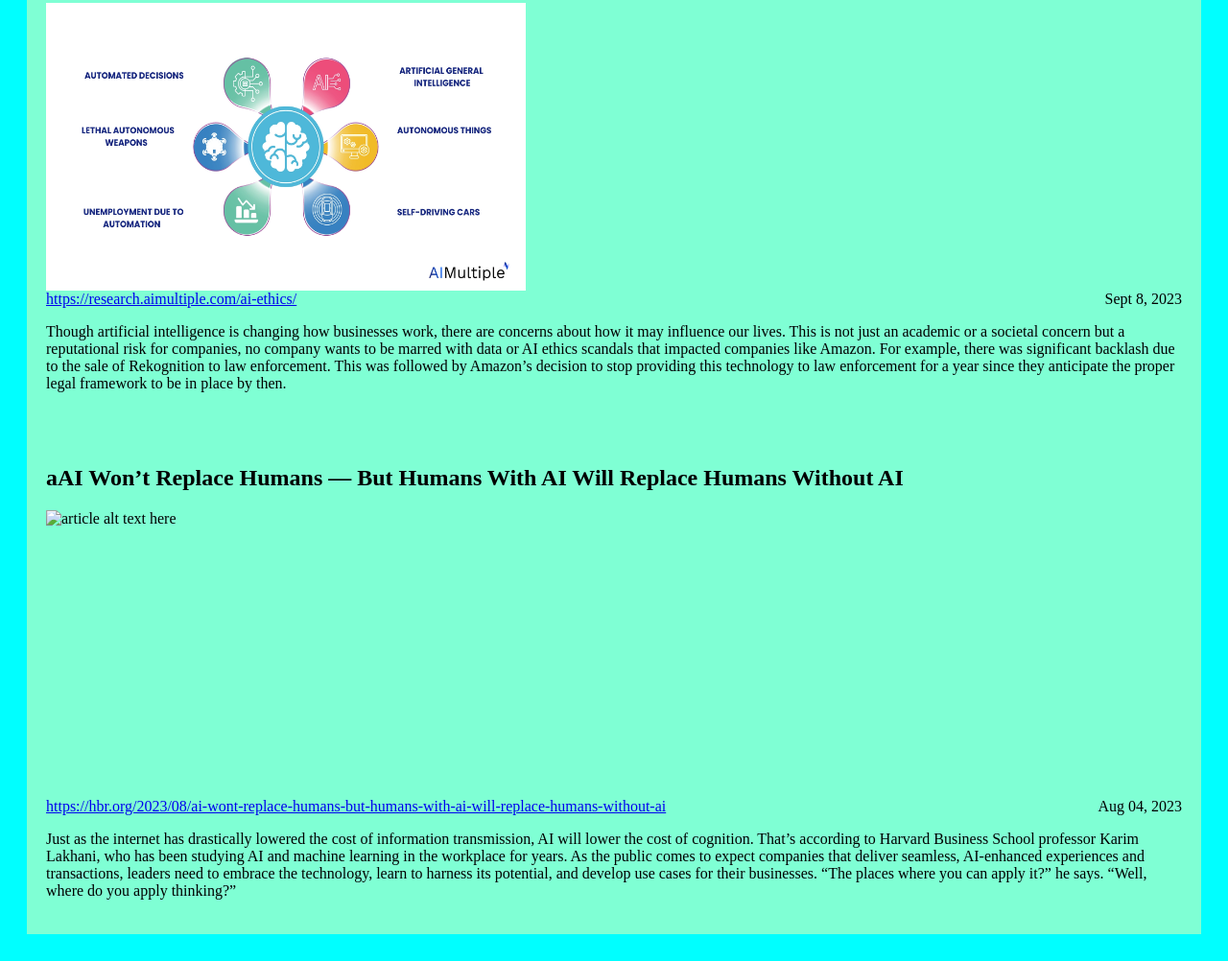
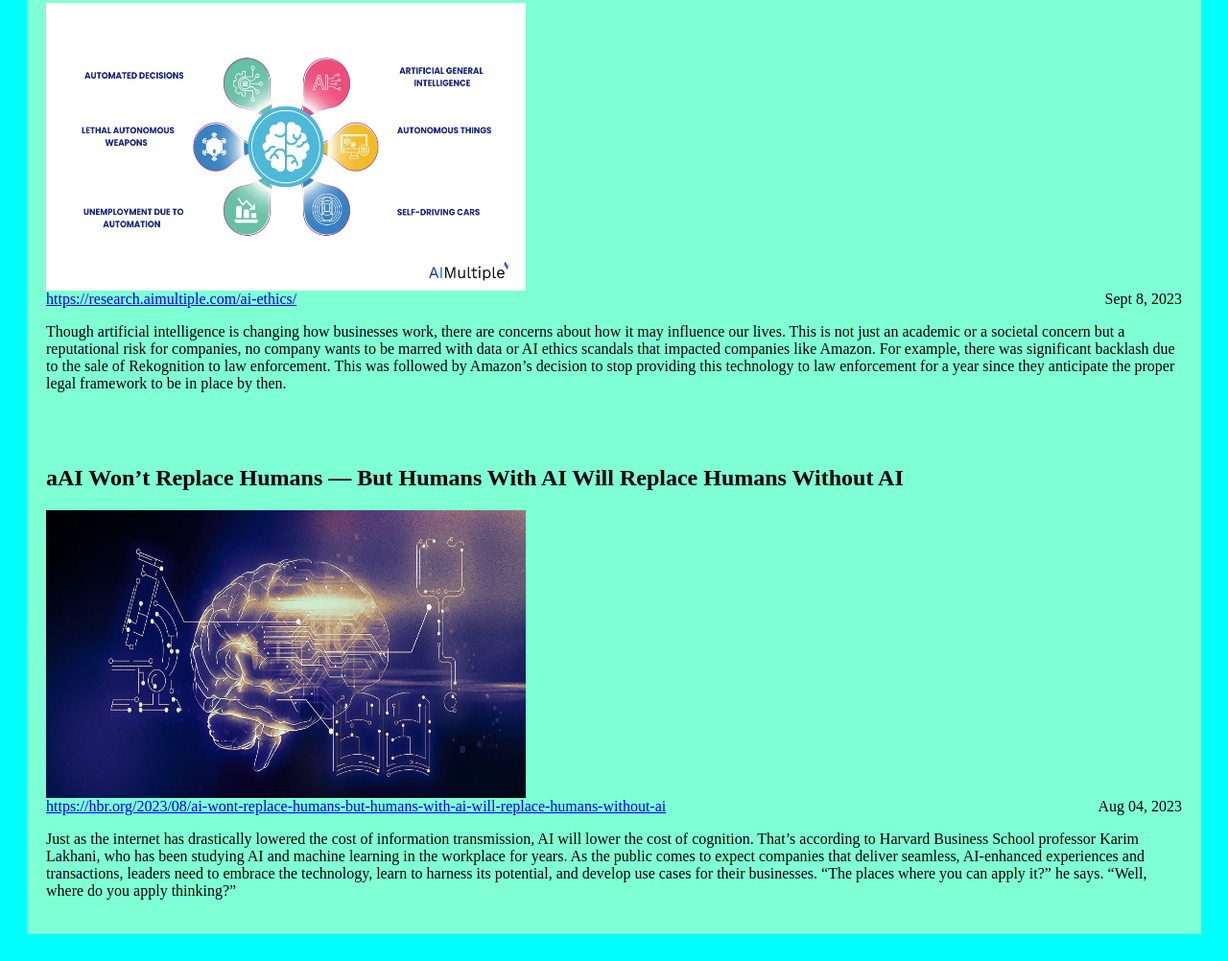
Before and after one commit to quambankole/Blog_04, a plain HTML site: page index.html in a window 1280 px wide. Shown: the part 1699-2701 px from the top of the page at 96% size. Drawn offline with Linux system fonts and the light colour scheme.

Commit message:
Fifth Article

```diff
--- a/index.html
+++ b/index.html
@@ -84,8 +84,7 @@
         </article>
         <article>
             <h2>aAI Won’t Replace Humans — But Humans With AI Will Replace Humans Without AI</h2>
-            <img src="" alt="article alt text
-            here">
+            <img src="images/Fiftharticle.jpg" alt="AI wont human replace human">
             <a href="link">https://hbr.org/2023/08/ai-wont-replace-humans-but-humans-with-ai-will-replace-humans-without-ai</a>
             <time>Aug 04, 2023</time>
             <p>Just as the internet has drastically lowered the cost of information
```
Also changed, not shown: images/Fiftharticle.jpg (added).
